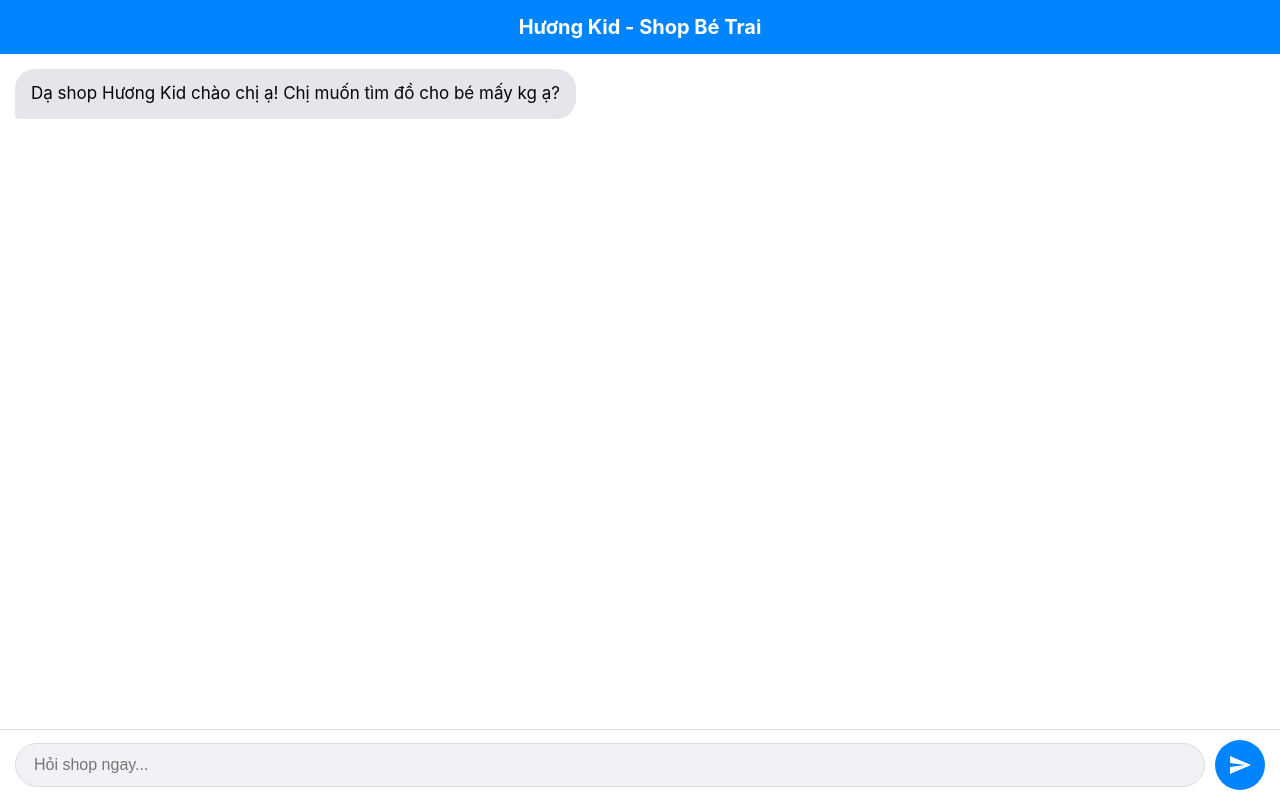
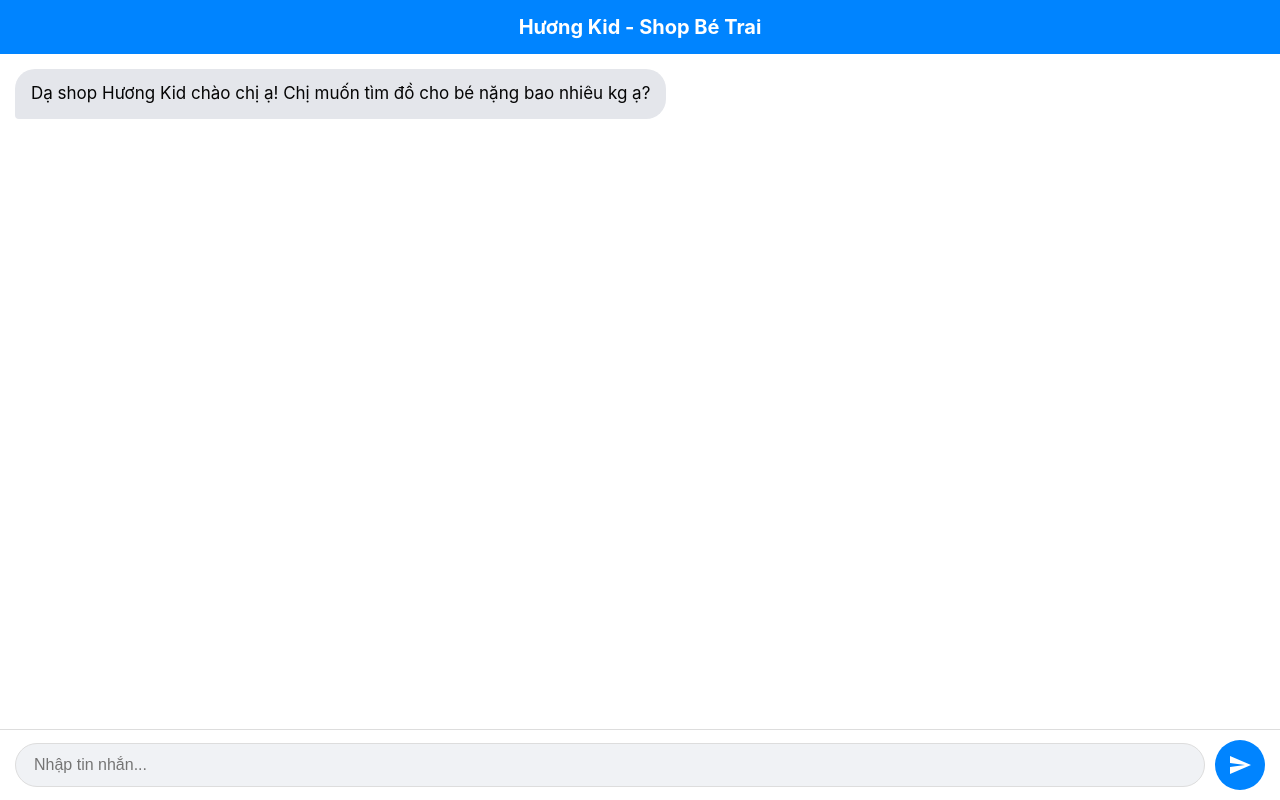
Before and after one commit to pdat7355-hub/chatbot, a website: page public/index.html in a window 1280 px wide. Drawn offline with Linux system fonts and the light colour scheme.

Commit message:
Update index.html

```diff
--- a/public/index.html
+++ b/public/index.html
@@ -15,6 +15,7 @@
         #header {
             background: #0084ff; color: white; padding: 15px;
             text-align: center; font-size: 20px; font-weight: bold; flex-shrink: 0;
+            box-shadow: 0 2px 5px rgba(0,0,0,0.1);
         }
         #messages {
             flex: 1; overflow-y: auto; padding: 15px;
@@ -53,7 +54,7 @@
     <div id="header">Hương Kid - Shop Bé Trai</div>
     <div id="messages"></div>
     <div id="input-area">
-        <input type="text" id="userInput" placeholder="Hỏi shop ngay..." autocomplete="off">
+        <input type="text" id="userInput" placeholder="Nhập tin nhắn..." autocomplete="off">
         <button id="sendBtn">
             <svg viewBox="0 0 24 24"><path d="M2.01 21L23 12 2.01 3 2 10l15 2-15 2z"></path></svg>
         </button>
@@ -64,11 +65,10 @@
         const input = document.getElementById('userInput');
         const btn = document.getElementById('sendBtn');
 
-        // Lấy hoặc tạo ID người dùng để nhớ tin nhắn
-        let userId = localStorage.getItem('hương_kid_userId');
+        let userId = localStorage.getItem('hk_userId');
         if (!userId) {
-            userId = 'khach_' + Math.random().toString(36).substr(2, 9);
-            localStorage.setItem('hương_kid_userId', userId);
+            userId = 'kh_' + Math.random().toString(36).substr(2, 9);
+            localStorage.setItem('hk_userId', userId);
         }
 
         function addMsg(text, sender, save = true) {
@@ -76,7 +76,6 @@
             div.className = 'msg ' + sender;
             let content = text.replace(/\n/g, '<br>');
 
-            // Bộ lọc hiển thị ảnh
             content = content.replace(/\[IMG\](.*?)\[\/IMG\]/g, (match, url) => {
                 let u = url.trim();
                 if (u.includes("ibb.co") && !u.includes("i.ibb.co")) u = u.replace("ibb.co/", "i.ibb.co/") + ".jpg";
@@ -87,8 +86,7 @@
             messageContainer.appendChild(div);
             messageContainer.scrollTop = messageContainer.scrollHeight;
 
-            // Lưu vào máy khách để thoát ra vào lại vẫn thấy
-            if (save) localStorage.setItem('chat_log_' + userId, messageContainer.innerHTML);
+            if (save) localStorage.setItem('hk_chat_log_' + userId, messageContainer.innerHTML);
         }
 
         async function sendMessage() {
@@ -110,14 +108,13 @@
         btn.onclick = sendMessage;
         input.onkeypress = (e) => { if (e.key === 'Enter') sendMessage(); };
 
-        // Khi load trang: Hiển thị lại chat cũ hoặc lời chào
         window.onload = () => {
-            const oldChat = localStorage.getItem('chat_log_' + userId);
+            const oldChat = localStorage.getItem('hk_chat_log_' + userId);
             if (oldChat) {
                 messageContainer.innerHTML = oldChat;
                 messageContainer.scrollTop = messageContainer.scrollHeight;
             } else {
-                addMsg("Dạ shop Hương Kid chào chị ạ! Chị muốn tìm đồ cho bé mấy kg ạ?", 'bot', false);
+                addMsg("Dạ shop Hương Kid chào chị ạ! Chị muốn tìm đồ cho bé nặng bao nhiêu kg ạ?", 'bot', false);
             }
         };
     </script>
```
